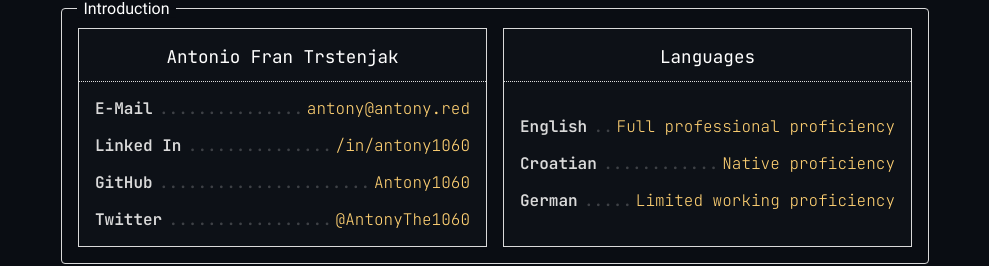
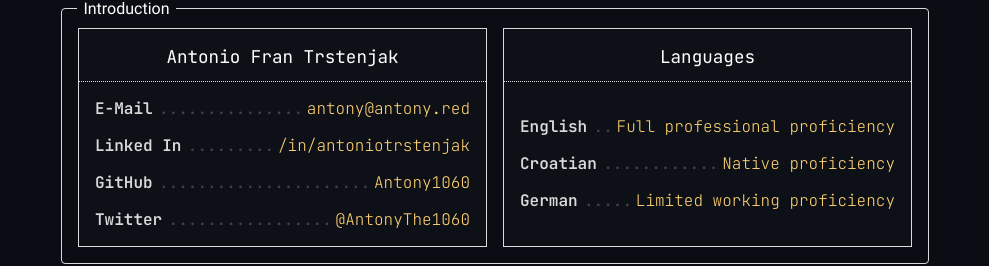
Before and after one commit to Antony1060/resume, a React (Vite) app: page / in a window 1280 px wide. Shown: the part 122-388 px from the top of the page, without its empty margins (145-1134 px from the left). Built offline with nearby package versions, Linux system fonts and the light colour scheme; no server answers.

Commit message:
Update Introduction.tsx

```diff
--- a/src/components/parts/Introduction.tsx
+++ b/src/components/parts/Introduction.tsx
@@ -132,8 +132,8 @@ const Introduction: FC = () => {
                     />
                     <Detail
                         name="Linked In"
-                        value="/in/antony1060"
-                        href="https://linkedin.com/in/antony1060"
+                        value="/in/antoniotrstenjak"
+                        href="https://linkedin.com/in/antoniotrstenjak"
                     />
                     <Detail name="GitHub" value="Antony1060" href="https://github.com/antony1060" />
                     <Detail
```
